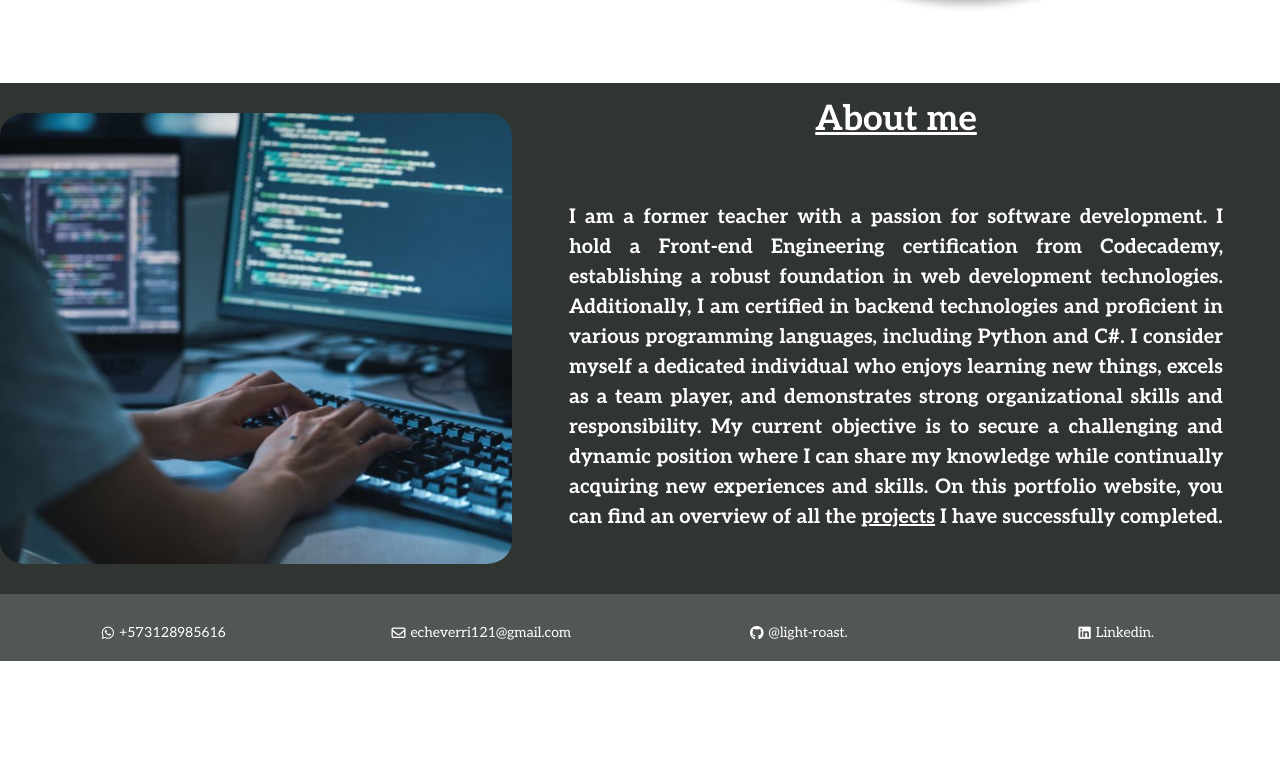
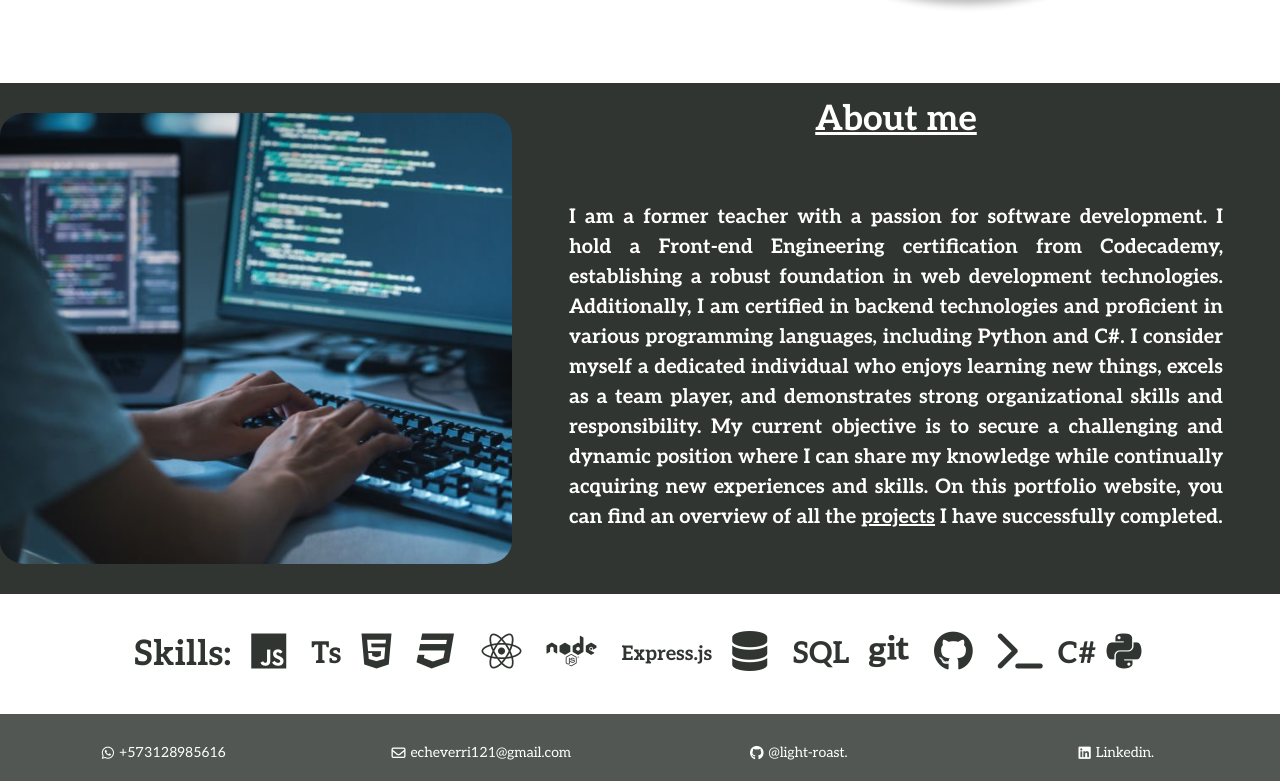
Before and after one commit to light-roast/portfolio-react, a React (Vite) app: page / in a window 1280 px wide. Shown: the part 409-1190 px from the top of the page. Before the commit the page ends 1070 px from the top, so only its background shows below. Built offline with nearby package versions, Linux system fonts and the light colour scheme.

Commit message:
Create, style and add skills component to the Home page

```diff
--- a/src/components/Home/Home.jsx
+++ b/src/components/Home/Home.jsx
@@ -2,6 +2,7 @@ import homeImage from '../../assets/meL.png'
 import devimage from '../../assets/is.jpg'
 import styles from './Home.module.css'
 import { useNavigate } from 'react-router-dom'
+import Skills from '../Skills/Skills';
 
 
 function Home() {
@@ -35,6 +36,7 @@ function Home() {
 <h3>I am a former teacher with a passion for software development. I hold a Front-end Engineering certification from Codecademy, establishing a robust foundation in web development technologies. Additionally, I am certified in backend technologies and proficient in various programming languages, including Python and C#. I consider myself a dedicated individual who enjoys learning new things, excels as a team player, and demonstrates strong organizational skills and responsibility. My current objective is to secure a challenging and dynamic position where I can share my knowledge while continually acquiring new experiences and skills. On this portfolio website, you can find an overview of all the <u className={styles.u} onClick={handleClick}>projects</u> I have successfully completed.</h3>
                 </section>
             </article>
+            <Skills/>
         </>
     )
 }
--- /dev/null
+++ b/src/components/Skills/Skills.jsx
@@ -0,0 +1,29 @@
+import styles from './Skills.module.css';
+function Skills() {
+    return (
+    <>
+    <section className={styles.creativeSkillsSection}>
+            <div className={styles.skillsIcons}>
+                <div className={styles.skillIcon}><h2 className={styles.skills}>Skills:</h2></div>
+                <div className={styles.skillIcon}><i className="fab fa-js"></i></div>
+                <div className={styles.skillIcon}><h2 className={styles.csharp}>Ts</h2></div>
+                <div className={styles.skillIcon}><i className="fab fa-html5"></i></div>
+                <div className={styles.skillIcon}><i className="fab fa-css3"></i></div>
+                <div className={styles.skillIcon}><i className="fab fa-react"></i></div>
+                <div className={styles.skillIcon}><i className="fab fa-node"></i></div>
+                <div className={styles.skillIcon}><h2 className={styles.express}>Express.js</h2></div>
+                <div className={styles.skillIcon}><i className="fas fa-database"></i></div>
+                <div className={styles.skillIcon}><h2 className={styles.csharp}>SQL</h2></div>
+                <div className={styles.skillIcon}><i className="fab fa-git"></i></div>
+                <div className={styles.skillIcon}><i className="fa-brands fa-github"></i></div>
+                <div className={styles.skillIcon}><i className="fas fa-terminal"></i></div>
+                <div className={styles.div}><h2 className={styles.csharp}>C#</h2></div>
+                <div className={styles.skillIcon}><i className="fab fa-python"></i></div>
+
+            </div>
+        </section>
+    </>
+    );
+}
+
+export default Skills;
--- /dev/null
+++ b/src/components/Skills/Skills.module.css
@@ -0,0 +1,33 @@
+.creativeSkillsSection {
+    width: 100%;
+    background-color: var(--textColor);
+    padding: 2rem;
+    text-align: center;
+}
+
+.skillsIcons {
+    display: flex;
+    justify-content: center;
+    align-items: center;
+    flex-wrap: wrap;
+}
+
+.csharp {
+  color: var(--mainColor);
+  font-size: 3rem;
+}
+
+.express {
+    font-size: 2rem;
+    color: var(--mainColor);
+}
+
+.skills {
+    font-size: 3.5rem;
+    color: var(--mainColor);
+}
+.skillIcon {
+    font-size: 4rem;
+    margin: 1rem;
+    color: var(--mainColor);
+}
```
Also changed, not shown: src/components/Home/Home.module.css (line endings or trailing spaces).
